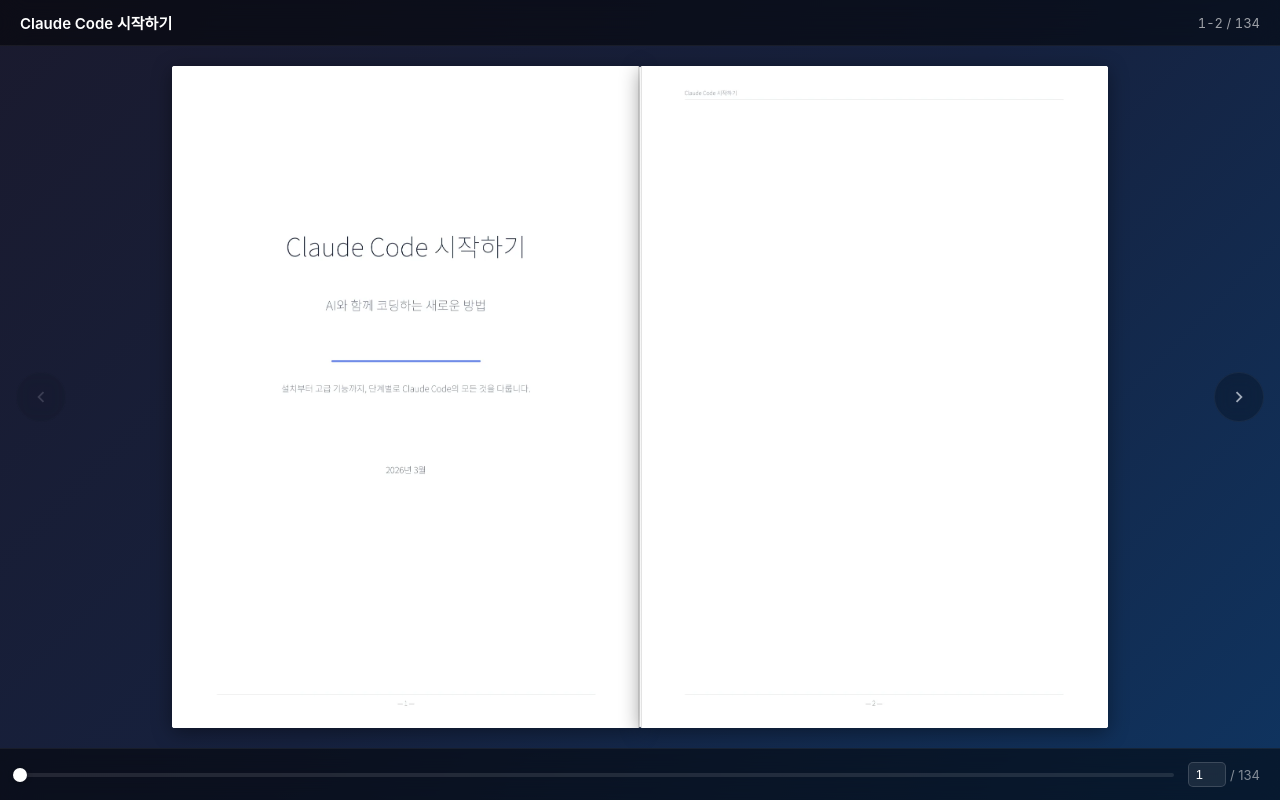
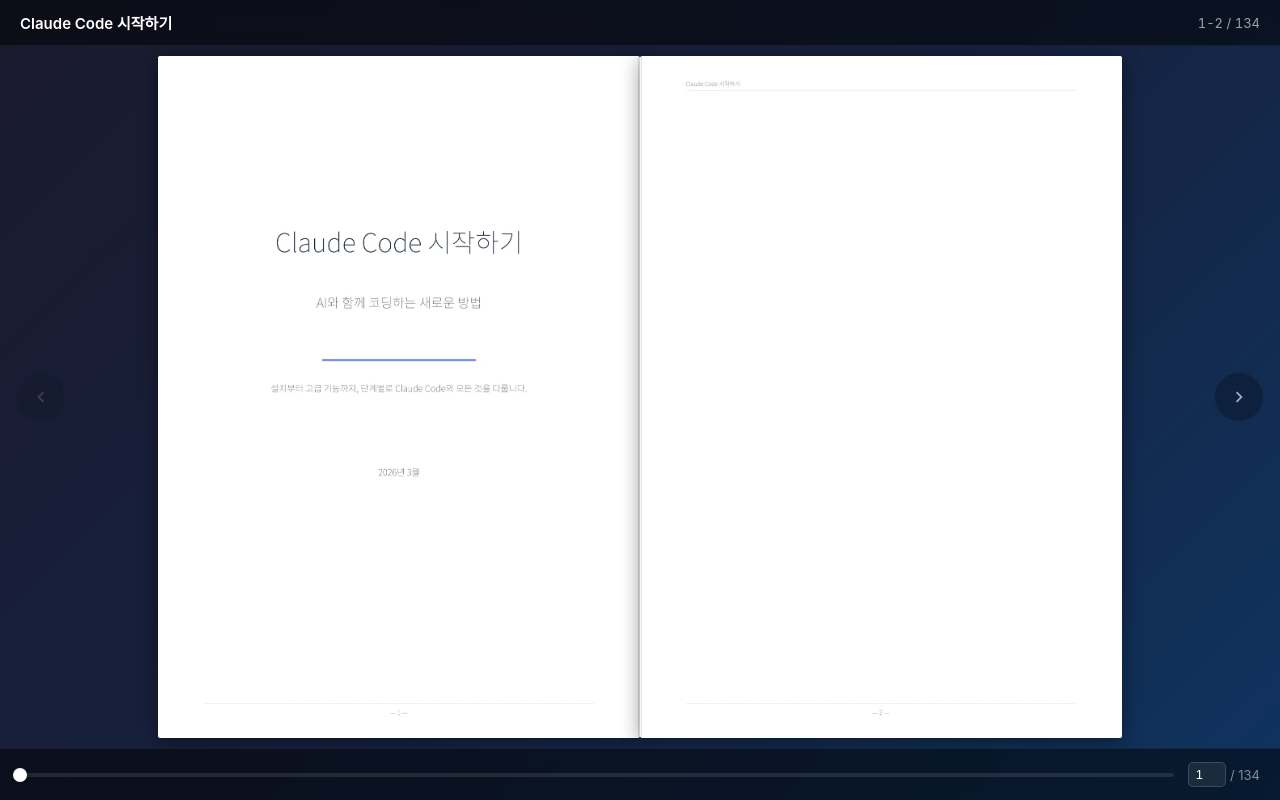
Before and after one commit to revfactory/claude-code-starter, a plain HTML site: page docs/index.html in a window 1280 px wide. Drawn offline with Linux system fonts and the light colour scheme.

Commit message:
웹 뷰어 책 크기 확대
최대 너비 제한(1100px) 제거, 패딩 축소로 가독성 향상

```diff
--- a/docs/index.html
+++ b/docs/index.html
@@ -438,7 +438,7 @@
 function sizeBook() {
   const cw = bookArea.clientWidth;
   const ch = bookArea.clientHeight;
-  const pad = isMobile ? 8 : 20;
+  const pad = isMobile ? 8 : 10;
   const aspect = 297 / 210; // A4
 
   isMobile = window.innerWidth <= 640;
@@ -458,11 +458,10 @@
     document.getElementById('pageRight').style.left = '0';
     document.querySelector('.spine').style.display = 'none';
   } else {
-    // Double page spread
+    // Double page spread — fill as much space as possible
     let h = ch - pad * 2;
     let w = (h / aspect) * 2;
     if (w > cw - pad * 2) { w = cw - pad * 2; h = (w / 2) * aspect; }
-    if (w > 1100) { w = 1100; h = (w / 2) * aspect; }
     pageW = Math.floor(w);
     pageH = Math.floor(h);
     flipbook.style.width = pageW + 'px';
```
